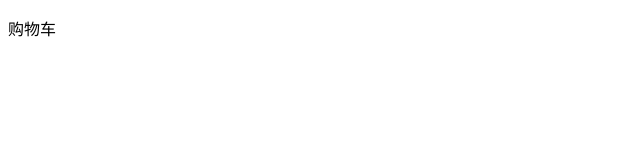
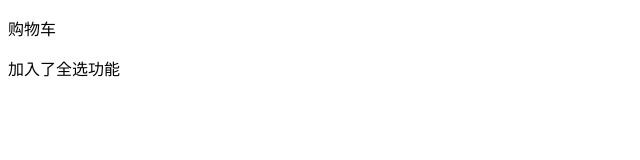
Before and after one commit to mr-564/me, a plain HTML site: page index.html in a window 1280 px wide. Shown: the whole page, without its empty margins (0-640 px from the left). Drawn offline with Linux system fonts and the light colour scheme.

Commit message:
添加了一项功能

```diff
--- a/index.html
+++ b/index.html
@@ -8,5 +8,6 @@
 </head>
 <body>
     <p>购物车</p>
+    <p>加入了全选功能</p>
 </body>
 </html>
```
